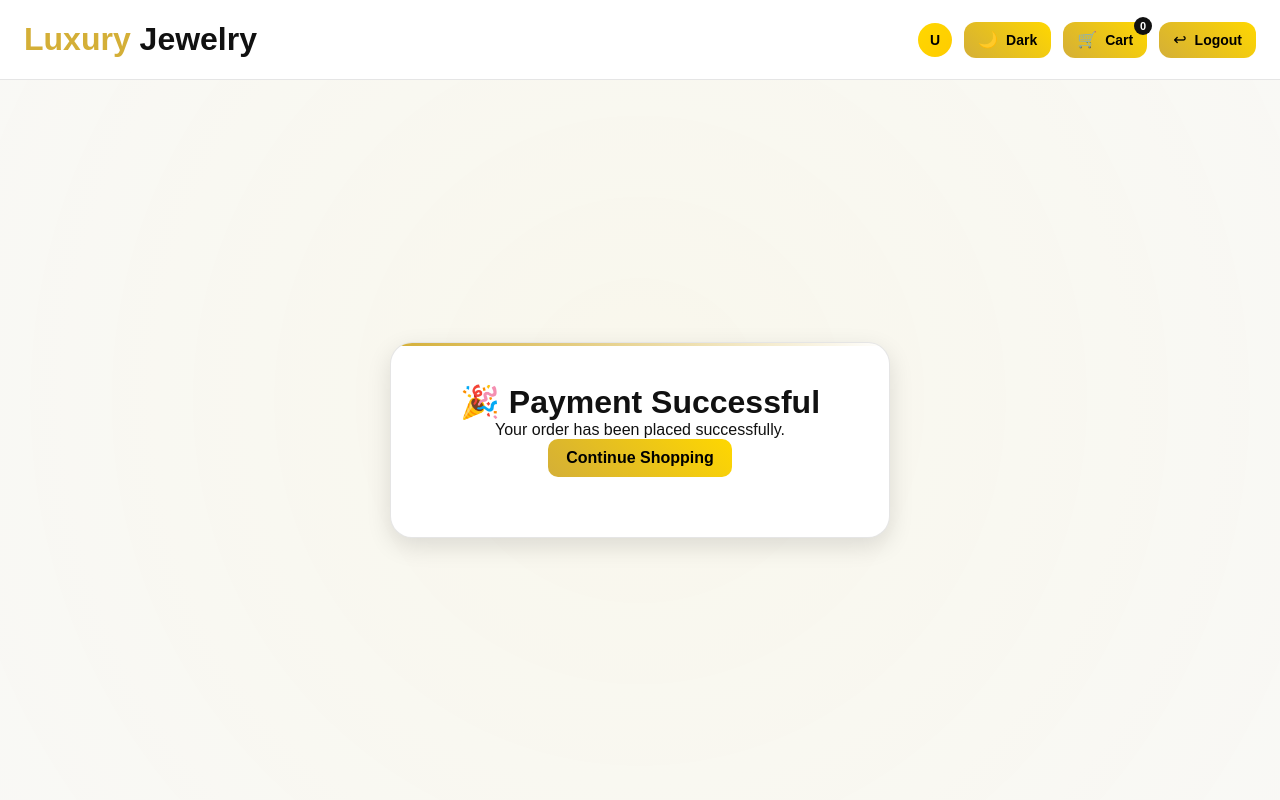
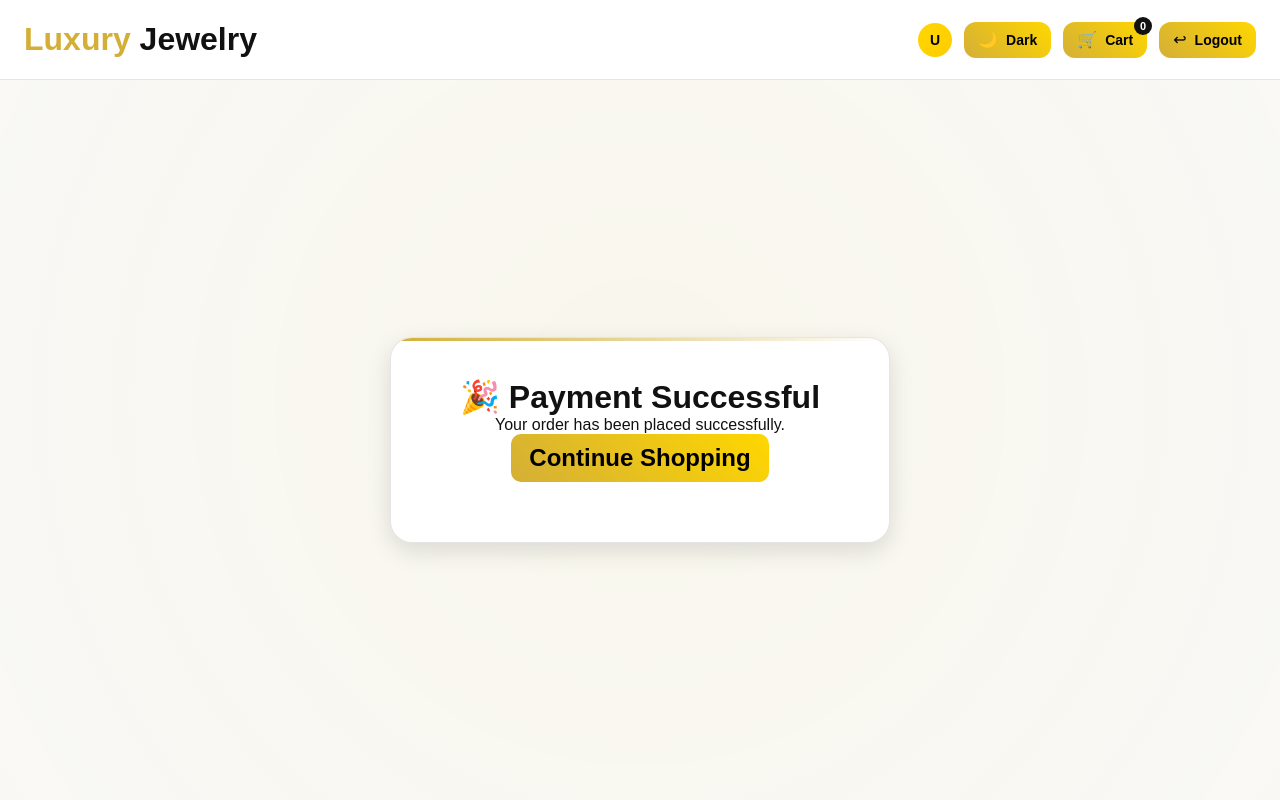
Before and after one commit to yagnesh008/Luxury, a React (Vite) app in the folder frontend/: page /success in a window 1280 px wide. Shown: the top 800 px of the page. Built offline with nearby package versions, Linux system fonts and the light colour scheme; no server answers; sample sign-in values are in the browser's storage.

Commit message:
fix routing

```diff
--- a/frontend/src/pages/Success.jsx
+++ b/frontend/src/pages/Success.jsx
@@ -1,4 +1,5 @@
 import { Link } from "react-router-dom";
+import { useNavigate } from "react-router-dom";
 export default function Success() {
   return (
     <div className="success-page">
@@ -6,9 +7,9 @@ export default function Success() {
         <h1>🎉 Payment Successful</h1>
         <p>Your order has been placed successfully.</p>
 
-        <a href="/productList">
+        <h2 onClick={() => navigate("/products")}>
           <button className="btns">Continue Shopping</button>
-        </a>
+        </h2>
       </div>
     </div>
   );
```
